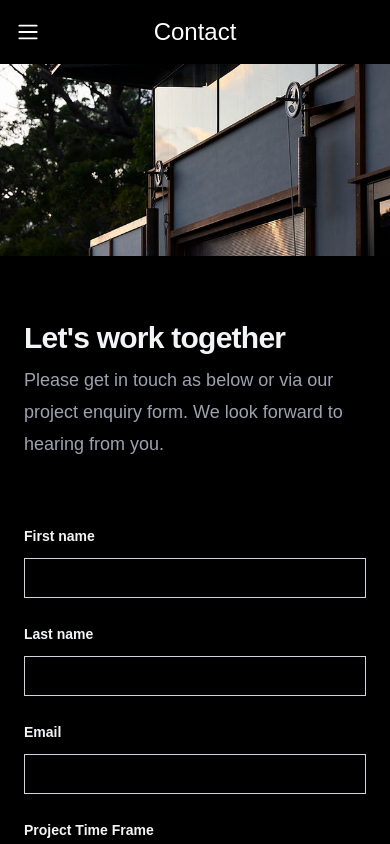
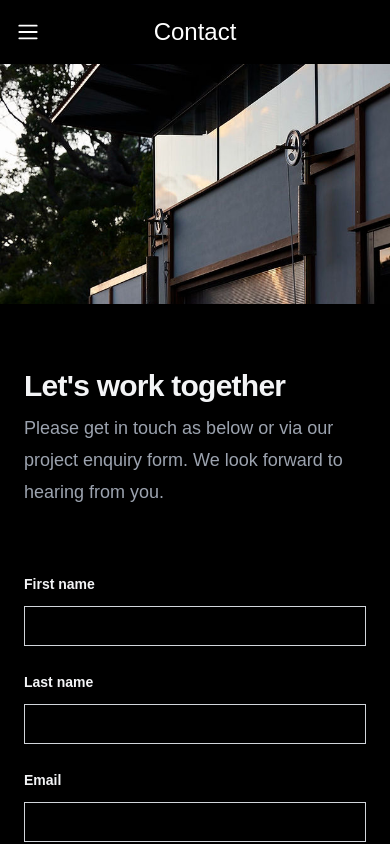
Before and after one commit to Zume-z/habitat-lab, a Next.js app: page /contact in a window 390 px wide. Shown: the top 844 px of the page. Built offline with nearby package versions, Linux system fonts and the light colour scheme; a web font is replaced by a local one.

Commit message:
Update: Form Image

```diff
--- a/src/components/Form.tsx
+++ b/src/components/Form.tsx
@@ -1,3 +1,4 @@
+import Image from 'next/image'
 import InputField from './InputField'
 import RadioButton from './RadioButton'
 
@@ -21,8 +22,17 @@ export default function Form({ setLoading }: { setLoading: (loading: boolean) =>
   return (
     <div className="relative md:pl-52">
       <div className="relative">
-        <div className=" lg:absolute lg:inset-0 lg:left-1/2">
-          <img className="h-64 w-full bg-gray-50 object-cover sm:h-80 lg:absolute lg:h-full" src="/assets/contact.jpeg" alt="contact" onLoad={() => setLoading(false)} />
+        <div className="relative pt-12 md:pt-0 lg:absolute lg:inset-0 lg:left-1/2">
+          <div className="relative h-64 w-full bg-gray-50 object-cover sm:h-80  lg:h-full">
+            <Image
+              className="object-cover"
+              src={`/assets/contact.jpeg`}
+              fill={true}
+              sizes="(max-width: 768px) 100vw, (max-width: 1200px) 50vw, 33vw"
+              alt={'contact'}
+              onLoad={() => setLoading(false)}
+            />
+          </div>
         </div>
 
         <div className="bg-black pb-24 pt-16 sm:pb-32 sm:pt-24 lg:mx-auto lg:grid lg:grid-cols-2 lg:pt-32">
```
